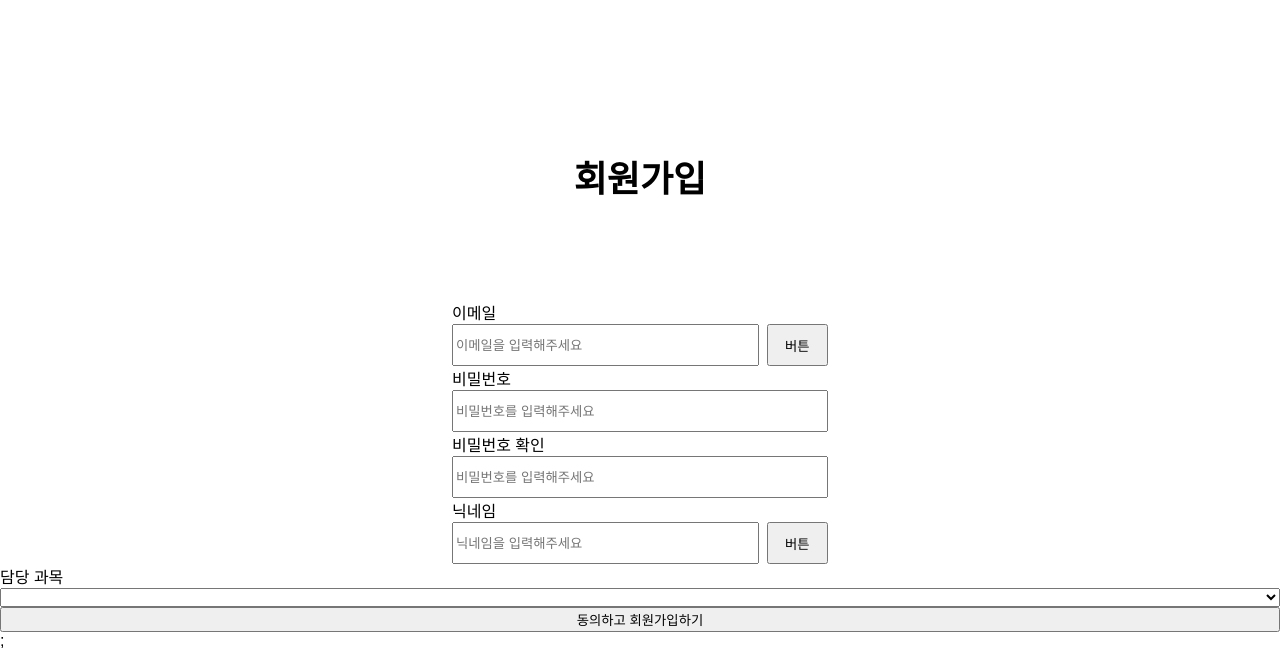
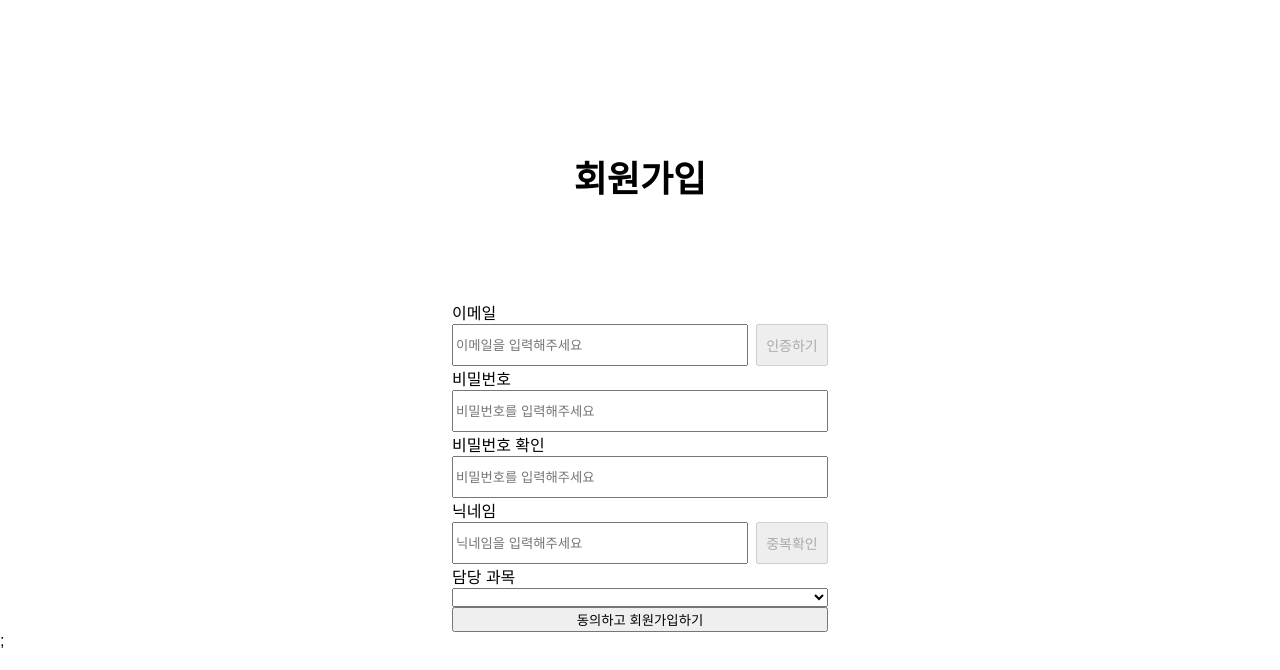
Before and after one commit to Great-Student-Manage-System/Frontend, a React (Create React App) app: page /auth/signup in a window 1280 px wide. Shown: the top 670 px of the page. Built offline with nearby package versions, Linux system fonts and the light colour scheme.

Commit message:
Refactor: 회원가입 input 페이지 설정

```diff
--- /dev/null
+++ b/src/components/Auth/ConfirmButton.tsx
@@ -0,0 +1,23 @@
+import { ButtonProperty } from "@pages/Auth/Signup";
+import styled from "styled-components";
+
+const Button = styled.button`
+  min-width: 7.2rem;
+  height: 4.2rem;
+  margin-left: 0.8rem;
+  font-size: 1.4rem;
+`;
+
+function ConfirmButton({
+  buttonTitle,
+  buttonHandler,
+  isValidation,
+}: ButtonProperty) {
+  return (
+    <Button onClick={buttonHandler} disabled={!isValidation}>
+      {buttonTitle}
+    </Button>
+  );
+}
+
+export default ConfirmButton;
--- a/src/components/Auth/InputBox.tsx
+++ b/src/components/Auth/InputBox.tsx
@@ -1,17 +1,20 @@
+import { ButtonProperty, ChangeValue } from "@pages/Auth/Signup";
 import styled from "styled-components";
+import ConfirmButton from "@components/Auth/ConfirmButton";
+import { useState } from "react";
 
 const InputBoxContainer = styled.div`
   margin: 0 auto;
+  width: inherit;
 `;
 
 const InputContainer = styled.div`
-  width: 376px;
   display: flex;
   align-items: center;
 `;
 
 const Input = styled.input`
-  max-width: 376px;
+  max-width: var(--auth-content-width);
   min-width: 296px;
   height: 42px;
   width: 100%;
@@ -21,25 +24,44 @@ const TitleLabel = styled.label`
   display: block;
 `;
 
-const ConfirmButton = styled.button`
-  width: 7.2rem;
-  height: 4.2rem;
-  margin-left: 0.8rem;
-`;
-
 interface InputProps {
   title?: string;
+  value: string;
+  changeHandler: ({ e, fnc }: ChangeValue) => void;
+  fnc: React.Dispatch<React.SetStateAction<string>>;
   placeholder?: string;
-  isButton: boolean;
+  buttonProperty?: ButtonProperty;
 }
 
-function InputBox({ title, placeholder, isButton }: InputProps) {
+function InputBox({
+  title,
+  placeholder,
+  buttonProperty,
+  changeHandler,
+  fnc,
+  value,
+}: InputProps) {
+  const [isValidation, setIsValidation] = useState<boolean>(false);
   return (
     <InputBoxContainer>
       {title ? <TitleLabel>{title}</TitleLabel> : null}
       <InputContainer>
-        <Input placeholder={placeholder} />
-        {isButton ? <ConfirmButton>버튼</ConfirmButton> : null}
+        <Input
+          value={value}
+          placeholder={placeholder}
+          onChange={(e) => {
+            changeHandler({ e, fnc });
+            console.log(e.currentTarget.value);
+            setIsValidation(e.currentTarget.value.length > 8);
+          }}
+        />
+        {buttonProperty ? (
+          <ConfirmButton
+            buttonTitle={buttonProperty.buttonTitle}
+            buttonHandler={buttonProperty.buttonHandler}
+            isValidation={isValidation}
+          ></ConfirmButton>
+        ) : null}
       </InputContainer>
     </InputBoxContainer>
   );
--- a/src/components/layouts/Contents.tsx
+++ b/src/components/layouts/Contents.tsx
@@ -4,7 +4,7 @@ const ContentsContainer = styled.div`
   display: grid;
   grid-template-columns: auto;
   width: 100%;
-  max-width: --var(--content-width);
+  max-width: var(--content-width);
   margin: 0 auto;
 `;
 
--- a/src/pages/Auth/Signup.tsx
+++ b/src/pages/Auth/Signup.tsx
@@ -1,37 +1,90 @@
 import Layout from "@components/Auth/Layout";
 import Header from "@components/Auth/Header";
-import React from "react";
+import React, { useState } from "react";
 import styled from "styled-components";
 import InputBox from "@components/Auth/InputBox";
 
 const SignUpForm = styled.form`
   display: grid;
+  width: var(--auth-content-width);
+  margin: 0 auto;
 `;
 
+export interface ButtonProperty {
+  buttonTitle: string;
+  buttonHandler: (e: React.MouseEvent) => void;
+  isValidation?: boolean;
+}
+
+export interface ChangeValue {
+  e: React.ChangeEvent<HTMLInputElement>;
+  fnc: React.Dispatch<React.SetStateAction<string>>;
+}
+
+export const inputChangeHandler = ({ e, fnc }: ChangeValue): void => {
+  const { value } = e.currentTarget;
+  fnc(value);
+};
+
 export default function Signup() {
+  const [email, setEmail] = useState<string>("");
+  const [password, setPassword] = useState<string>("");
+  const [rePassword, setRePassword] = useState<string>("");
+  const [nickName, setNickName] = useState<string>("");
+
+  const emailConfirmProperty = {
+    buttonTitle: "인증하기",
+    buttonHandler: (e: React.MouseEvent) => {
+      e.preventDefault();
+      console.log(email);
+    },
+  };
+  const nickNameConfirmProperty = {
+    buttonTitle: "중복확인",
+    buttonHandler: (e: React.MouseEvent) => {
+      e.preventDefault();
+      console.log(nickName);
+    },
+  };
+
+  const signUpSubmitHandler = (e: React.FormEvent) => {
+    e.preventDefault();
+    // 여기서 submit 처리
+  };
+
   return (
     <Layout>
-      <SignUpForm>
+      <SignUpForm onSubmit={signUpSubmitHandler}>
         <Header title={"회원가입"} />
         <InputBox
+          changeHandler={inputChangeHandler}
+          value={email}
+          fnc={setEmail}
           title="이메일"
           placeholder="이메일을 입력해주세요"
-          isButton={true}
+          buttonProperty={emailConfirmProperty}
         />
         <InputBox
+          changeHandler={inputChangeHandler}
+          value={password}
+          fnc={setPassword}
           title="비밀번호"
           placeholder="비밀번호를 입력해주세요"
-          isButton={false}
         />
         <InputBox
+          changeHandler={inputChangeHandler}
+          value={rePassword}
+          fnc={setRePassword}
           title="비밀번호 확인"
           placeholder="비밀번호를 입력해주세요"
-          isButton={false}
         />
         <InputBox
+          changeHandler={inputChangeHandler}
+          value={nickName}
+          fnc={setNickName}
           title="닉네임"
           placeholder="닉네임을 입력해주세요"
-          isButton={true}
+          buttonProperty={nickNameConfirmProperty}
         />
 
         <label>담당 과목</label>
@@ -39,7 +92,7 @@ export default function Signup() {
           <option></option>
         </select>
 
-        <button>동의하고 회원가입하기</button>
+        <button type="submit">동의하고 회원가입하기</button>
       </SignUpForm>
     </Layout>
   );
```
